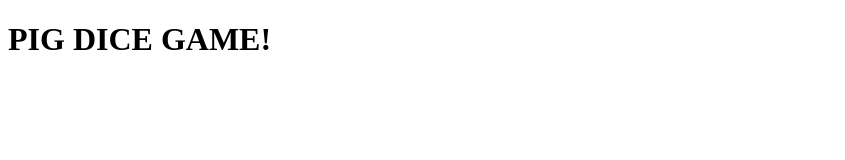
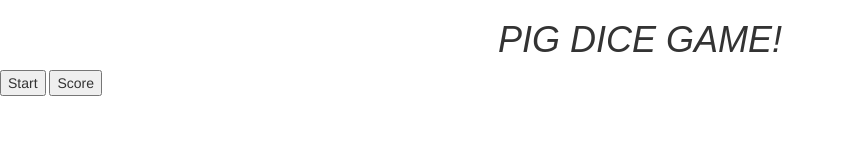
Before and after one commit to angyeeh/pig-dice, a plain HTML site: page index.html in a window 1280 px wide. Shown: the whole page, without its empty margins (0-845 px from the left). Drawn offline with nearby package versions, Linux system fonts and the light colour scheme.

```diff
--- a/css/app.css
+++ b/css/app.css
@@ -0,0 +1,5 @@
+h1 {
+  font-family: fantasy;
+  font-style: oblique;
+  text-align: center;
+}
--- a/index.html
+++ b/index.html
@@ -3,11 +3,16 @@
 
 <head>
   <meta charset="utf-8">
+  <link rel="stylesheet" href="css/bootstrap.css">
+  <link rel="stylesheet" href="https://code.ionicframework.com/ionicons/2.0.1/css/ionicons.min.css">
+  <link rel="stylesheet" href="css/app.css">
   <title>pig dice</title>
 </head>
 
 <body>
   <h1>PIG DICE GAME!</h1>
+  <button type="button" name="button">Start</button>
+  <button type="button" name="button">Score</button>
 </body>
 
 </html>
```
